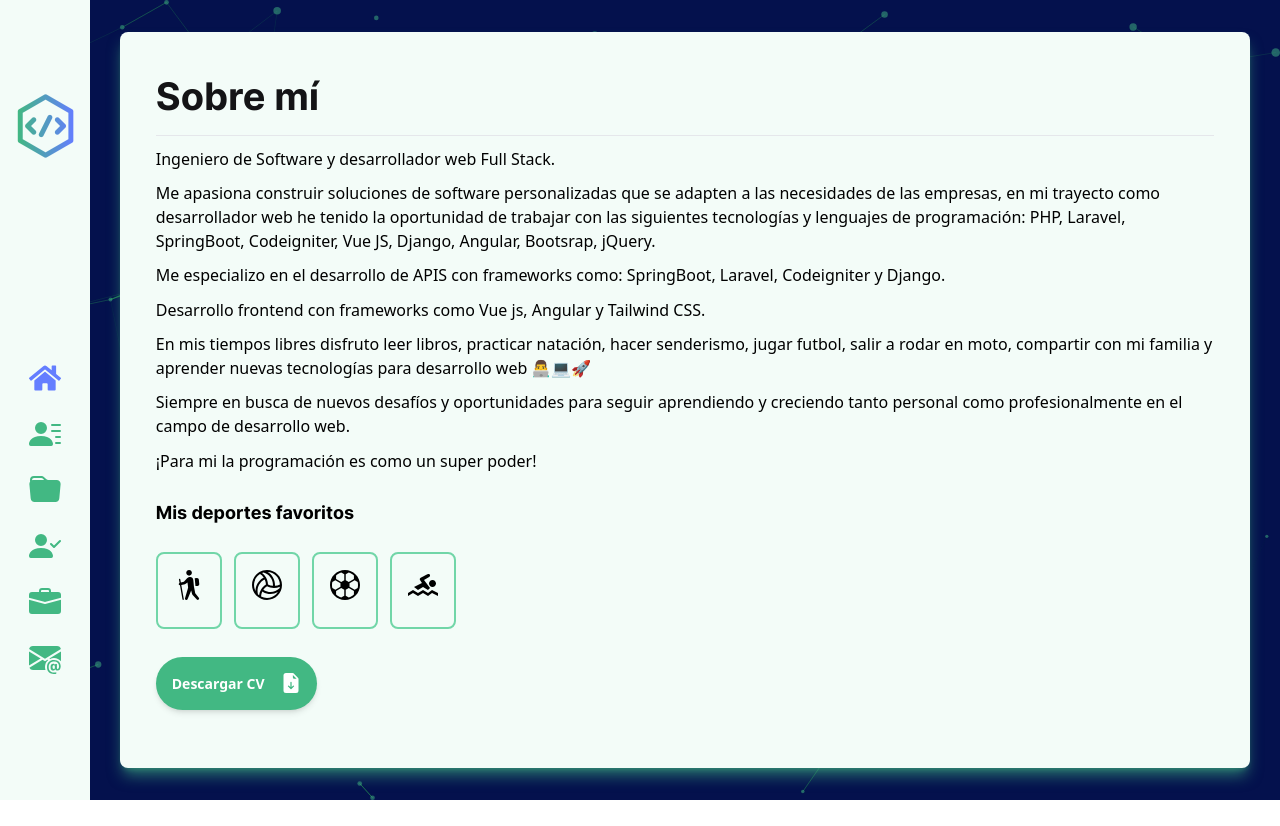
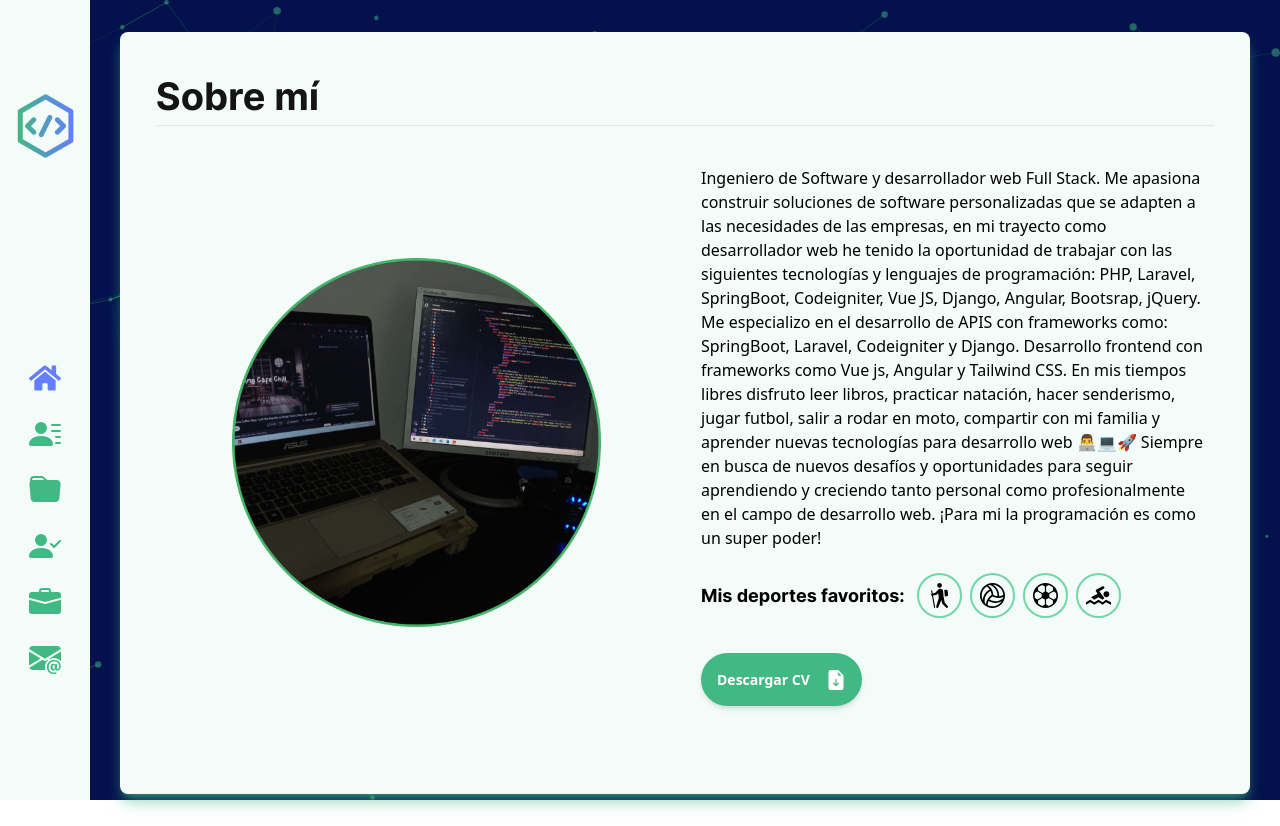
Before and after one commit to fili258-oss/marino-botina, a React (Vite) app: page /aboutme in a window 1280 px wide. Before the commit the page ends 800 px from the top, so only its background shows below. Built offline with nearby package versions, Linux system fonts and the light colour scheme.

Commit message:
Refactor code structure for improved readability and maintainability

```diff
--- a/src/screens/Aboutme.tsx
+++ b/src/screens/Aboutme.tsx
@@ -2,31 +2,46 @@ import Senderismo from "../assets/imgs/senderismo.svg";
 import Volleybol from "../assets/imgs/volley-ball.svg";
 import Football from "../assets/imgs/football.svg";
 import Swimming from "../assets/imgs/swimming.svg";
+import SobreMi from "../assets/imgs/MiExperiencia.png";
 
 import { BsFileEarmarkArrowDownFill } from "react-icons/bs";
 
 const Aboutme = () => {
     return (
-        <section className="grid rows bg-app-greenprimary-50 px-9 py-9 my-8 max-w-[95%] mx-auto rounded-lg shadow-lg shadow-app-greenprimary-600/60">
+        <section className="bg-app-greenprimary-50 px-9 py-9 my-8 max-w-[95%] mx-auto rounded-lg shadow-lg shadow-app-greenprimary-600/60">
             <h2 className="font-inter font-bold text-[30px] md:text-[32px] lg:text-[38px] xl:text-[38px]  text-app-heading">Sobre mí</h2>
             <hr></hr>
-            <p className="">Ingeniero de Software y desarrollador web Full Stack.</p>
-            <p>Me apasiona construir soluciones de software personalizadas que se adapten a las necesidades de las empresas, en mi trayecto como desarrollador web he tenido la oportunidad de trabajar con las siguientes tecnologías y lenguajes de programación: PHP, Laravel, SpringBoot, Codeigniter, Vue JS, Django, Angular, Bootsrap, jQuery.</p>
-            <p>Me especializo en el desarrollo de APIS con frameworks como: SpringBoot, Laravel, Codeigniter y Django. </p>
-            <p>Desarrollo frontend con frameworks como Vue js, Angular y Tailwind CSS.</p>
-            <p>En mis tiempos libres disfruto leer libros, practicar natación, hacer senderismo, jugar futbol, salir a rodar en moto, compartir con mi familia y aprender nuevas tecnologías para desarrollo web 👨‍💻💻🚀</p>
-            <p>Siempre en busca de nuevos desafíos y oportunidades para seguir aprendiendo y creciendo tanto personal como profesionalmente en el campo de desarrollo web.</p>
-            <p>¡Para mi la programación es como un super poder!</p>
-            <h2 className="font-inter font-bold text-[18px] py-4">Mis deportes favoritos</h2>
-            <ul className="flex flex-row  gap-3 mb-4">
-                <li className="border-solid border-app-greenprimary-500 border-2 rounded-lg py-4 px-4"><img src={ Senderismo } className="w-[30px] h-[30px]" alt="" /></li>
-                <li className="border-solid border-app-greenprimary-500 border-2 rounded-lg py-4 px-4"><img src={ Volleybol } className="w-[30px] h-[30px]" alt="" /></li>
-                <li className="border-solid border-app-greenprimary-500 border-2 rounded-lg py-4 px-4"><img src={ Football } className="w-[30px] h-[30px]" alt="" /></li>
-                <li className="border-solid border-app-greenprimary-500 border-2 rounded-lg py-4 px-4"><img src={ Swimming } className="w-[30px] h-[30px]" alt="" /></li>
-            </ul>
-            <ul className="flex flex-row text-app-greenprimary-50 gap-3 py-3">
-                <li><a download="HojaDeVidaMarinoBotina.pdf" href="https://drive.google.com/uc?export=download&id=1uR7dFbGXi14RYF6Vw1jYcb8lpKqnz9Mb" className="inline-flex items-center  p-4 text-[12px] md:text-[14px] text-white shadow-md transition duration-200 ease-in hover:bg-app-greenprimary-400 focus:bg-app-greenprimary-400 focus:outline-none bg-app-greenprimary-600 text-center rounded-full font-semibold">Descargar CV <BsFileEarmarkArrowDownFill className="w-5 h-5 ml-4"/></a></li>
-            </ul>
+            <div className="grid grid-cols-1 lg:grid-cols-2 justify-center items-center gap-4 my-8">
+                <article className="p-4 md:p-2 order-2 lg:order-2">
+
+                    <p>Ingeniero de Software y desarrollador web Full Stack.
+                    Me apasiona construir soluciones de software personalizadas que se adapten a las necesidades de las empresas, en mi trayecto como desarrollador web he tenido la oportunidad de trabajar con las siguientes tecnologías y lenguajes de programación: PHP, Laravel, SpringBoot, Codeigniter, Vue JS, Django, Angular, Bootsrap, jQuery.
+                    Me especializo en el desarrollo de APIS con frameworks como: SpringBoot, Laravel, Codeigniter y Django.
+                    Desarrollo frontend con frameworks como Vue js, Angular y Tailwind CSS.
+                    En mis tiempos libres disfruto leer libros, practicar natación, hacer senderismo, jugar futbol, salir a rodar en moto, compartir con mi familia y aprender nuevas tecnologías para desarrollo web 👨‍💻💻🚀
+                    Siempre en busca de nuevos desafíos y oportunidades para seguir aprendiendo y creciendo tanto personal como profesionalmente en el campo de desarrollo web.
+                    ¡Para mi la programación es como un super poder!</p>
+
+                    <ul className="flex flex-wrap md:flex items-center gap-3 mb-4 mt-4">
+                        <h2 className="font-inter font-bold text-[18px] py-4">Mis deportes favoritos:</h2>
+                        <div className="flex flex-wrap gap-2">
+                            <li className="border-solid border-app-greenprimary-500 border-2 rounded-full py-2 px-2"><img src={ Senderismo } className="w-[25px] h-[25px]" alt="" /></li>
+                            <li className="border-solid border-app-greenprimary-500 border-2 rounded-full py-2 px-2"><img src={ Volleybol } className="w-[25px] h-[25px]" alt="" /></li>
+                            <li className="border-solid border-app-greenprimary-500 border-2 rounded-full py-2 px-2"><img src={ Football } className="w-[25px] h-[25px]" alt="" /></li>
+                            <li className="border-solid border-app-greenprimary-500 border-2 rounded-full py-2 px-2"><img src={ Swimming } className="w-[25px] h-[25px]" alt="" /></li>
+                        </div>
+
+                    </ul>
+                    <ul className="flex text-app-greenprimary-50 gap-3 py-3">
+                        <li><a download="HojaDeVidaMarinoBotina.pdf" href="https://drive.google.com/uc?export=download&id=1uR7dFbGXi14RYF6Vw1jYcb8lpKqnz9Mb" className="inline-flex items-center  p-4 text-[12px] md:text-[14px] text-white shadow-md transition duration-200 ease-in hover:bg-app-greenprimary-400 focus:bg-app-greenprimary-400 focus:outline-none bg-app-greenprimary-600 text-center rounded-full font-semibold">Descargar CV <BsFileEarmarkArrowDownFill className="w-5 h-5 ml-4"/></a></li>
+                    </ul>
+                </article>
+                <article className="flex justify-center p-4 lg:p-10 order-1 lg:order-1">
+                    <img src={ SobreMi } className="h-[230px] md:h-[270px] xl:h-[369px] w-auto object-contain" alt="Marino Botina" />
+                </article>
+            </div>
+
+
         </section>
 
     )
```
Also changed, not shown: src/assets/imgs/SobreMiFili.jpg (added).
